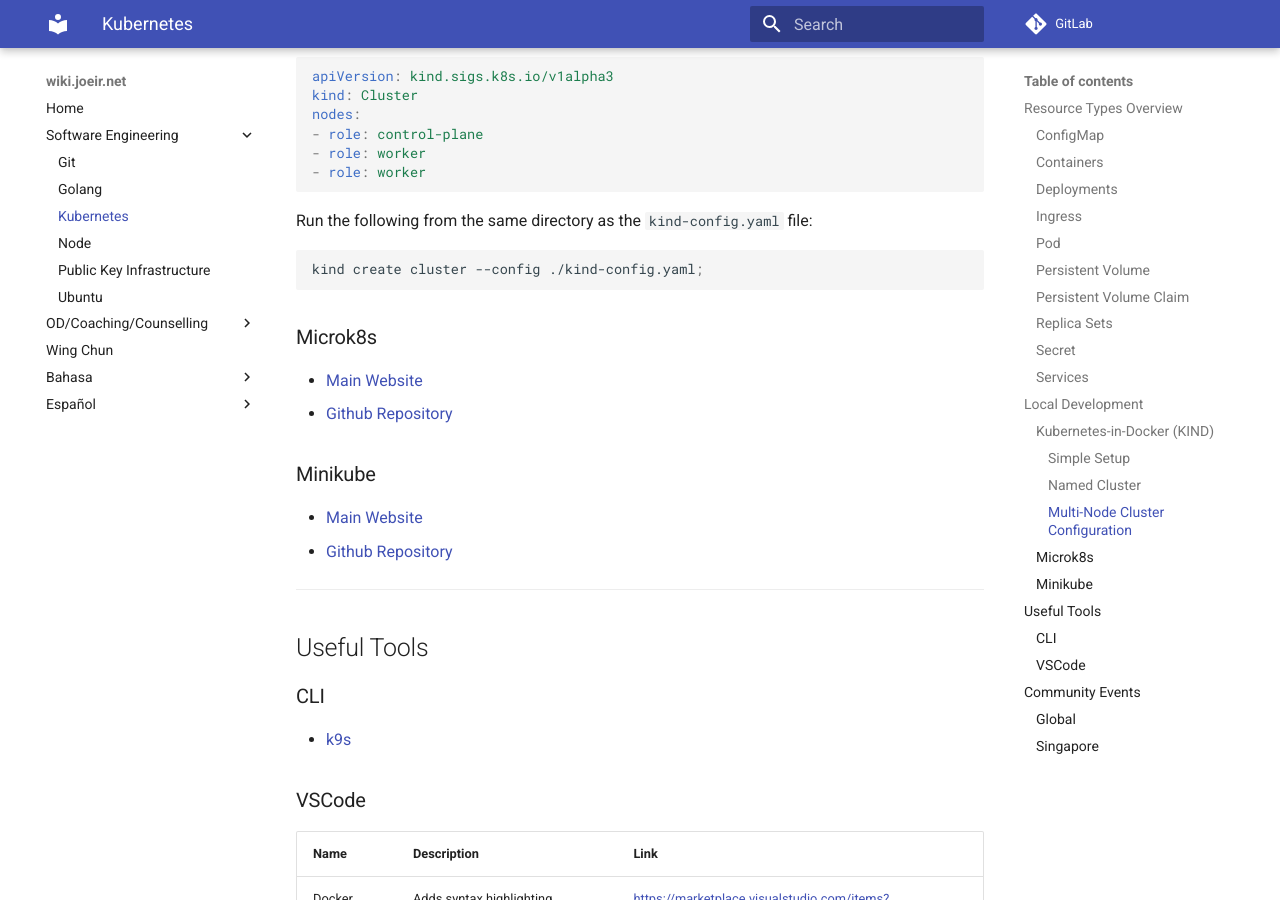
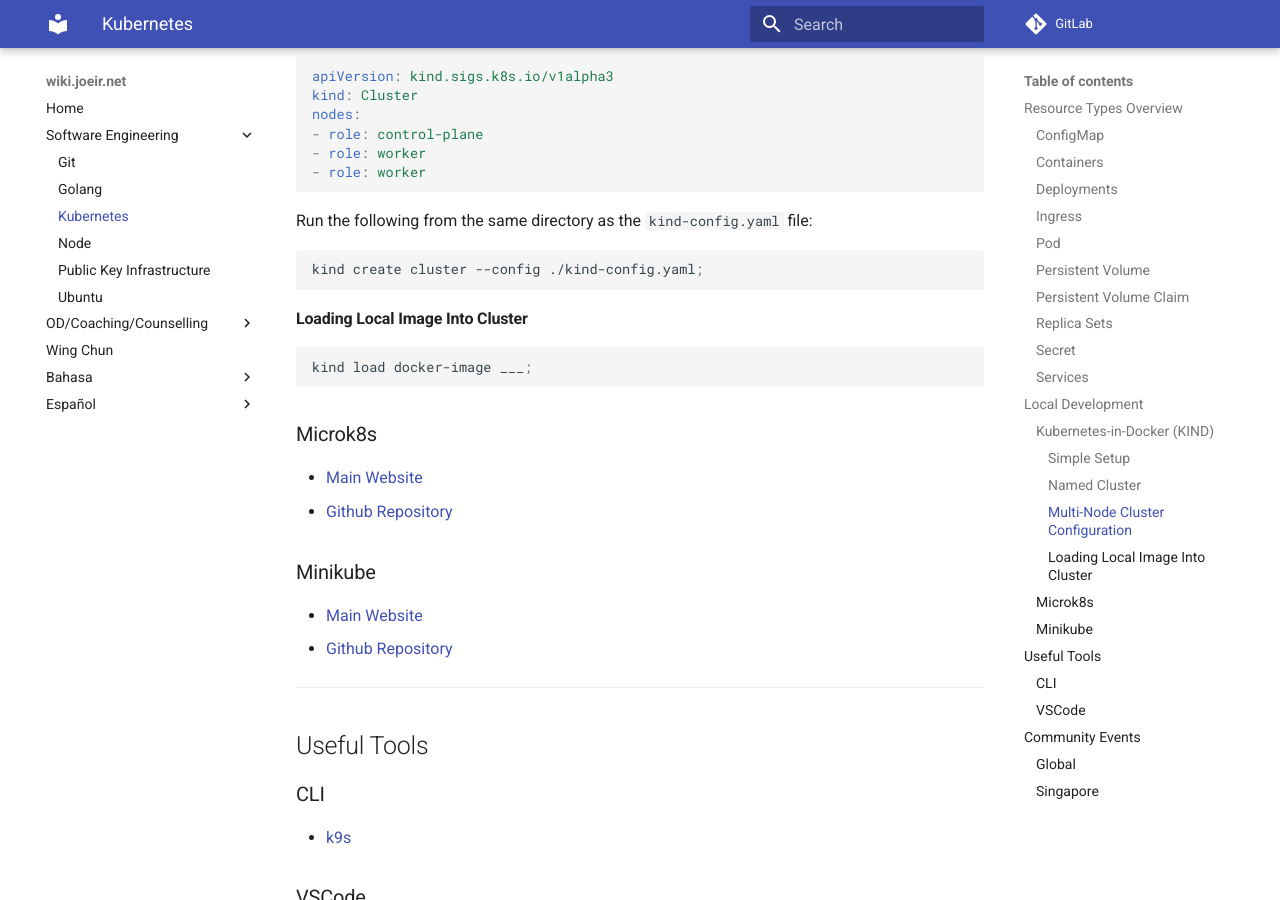
Before and after one commit to zephinzer/wiki.joeir.net, an MkDocs documentation site: the page built from docs/dev/kubernetes.md, in a window 1280 px wide and 900 px high, scrolled down 2005 px. Built offline with MkDocs 1.6.1 and Material for MkDocs 9.7.7, drawn with Linux system fonts in a browser that asks for light colours; comment, search, counter and statistics services are not loaded.

Commit message:
added k8s templates

````diff
--- a/docs/dev/kubernetes.md
+++ b/docs/dev/kubernetes.md
@@ -93,6 +93,12 @@
 kind create cluster --config ./kind-config.yaml;
 ```
 
+#### Loading Local Image Into Cluster
+
+```sh
+kind load docker-image ___;
+```
+
 ### Microk8s
 
 - [Main Website](https://microk8s.io/)
````
Also changed, not shown: docs/español/verbos.md (+1 -0 lines), 8 other files.
